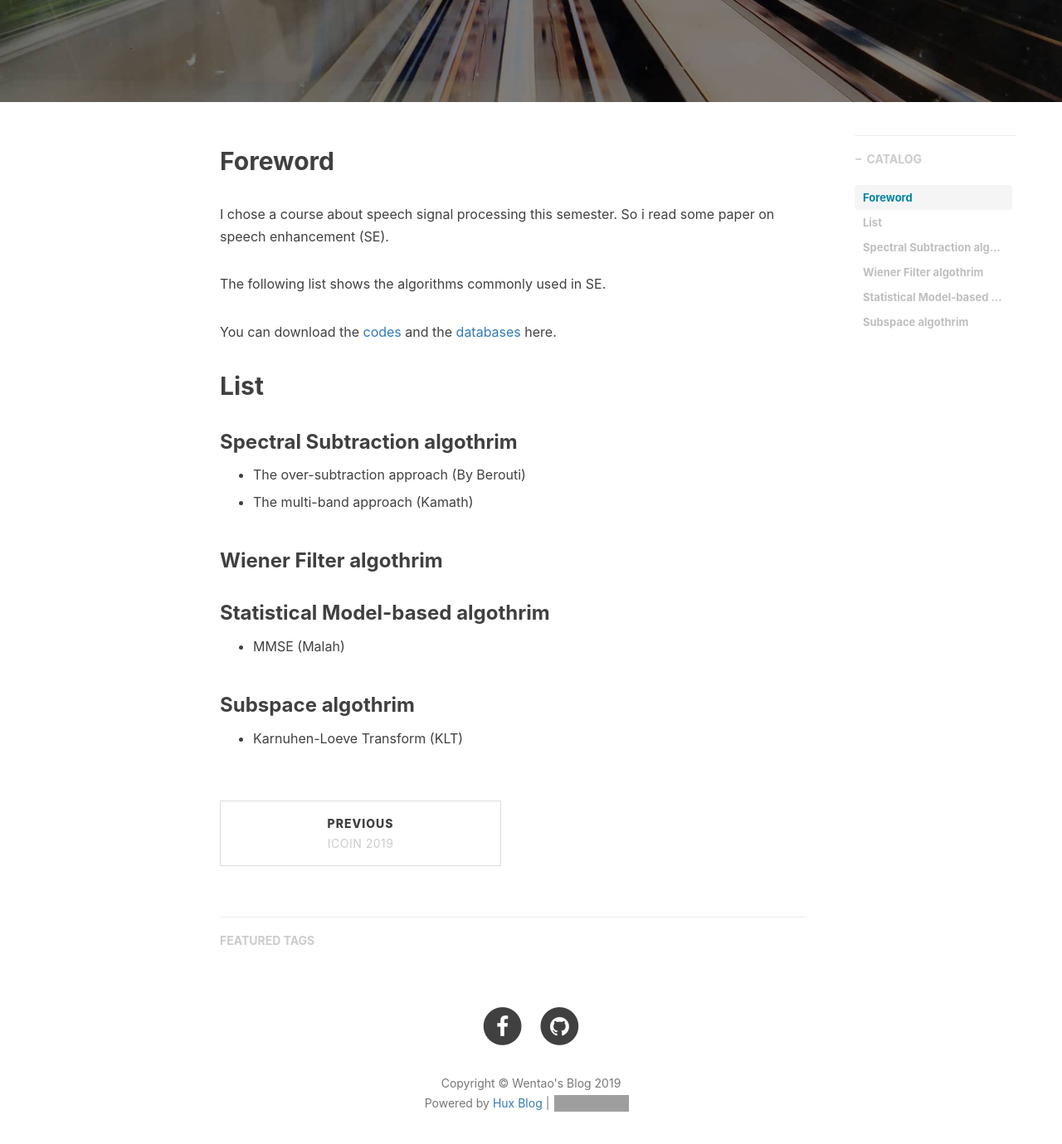
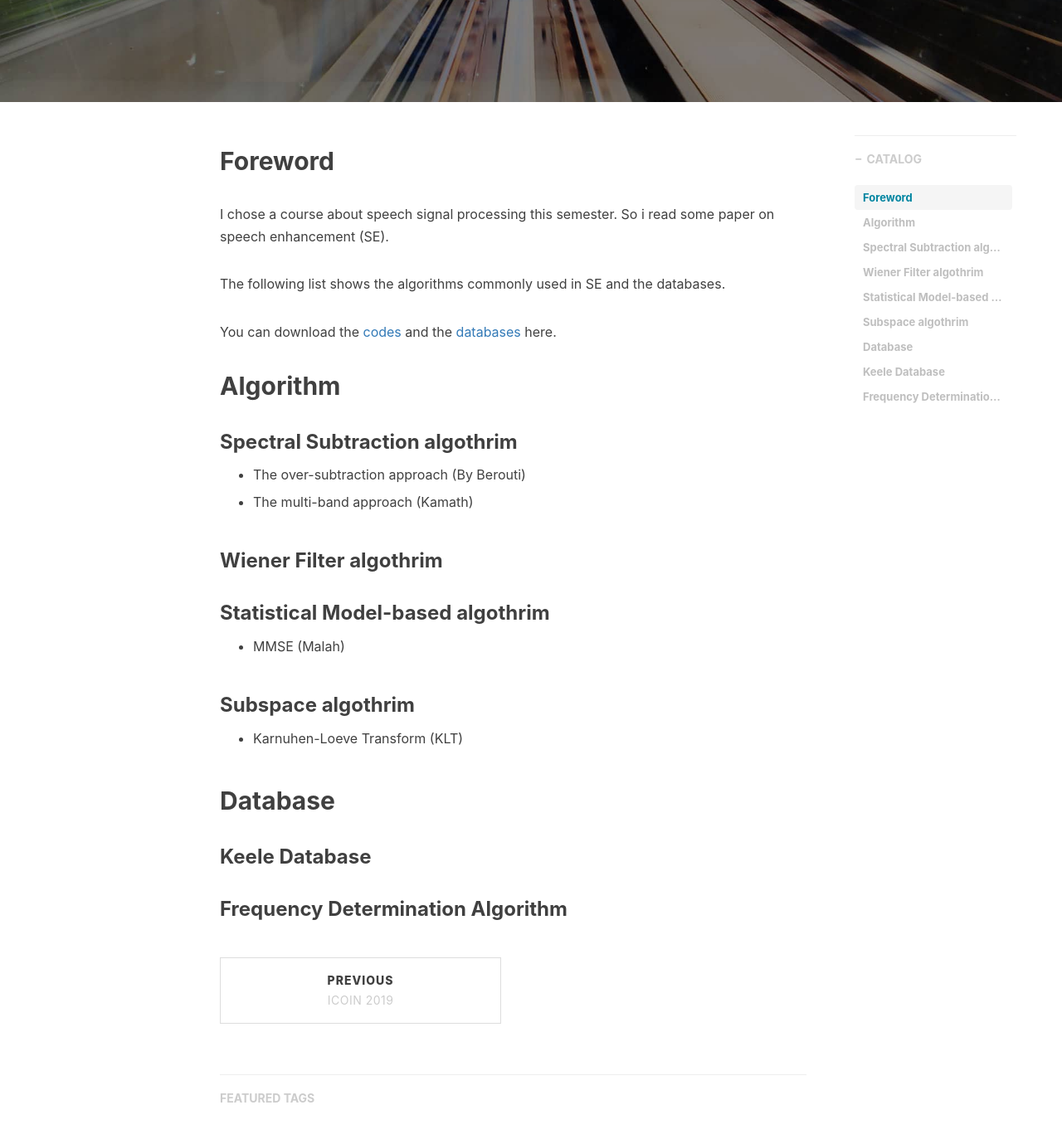
Before and after one commit to csxmt123/zhouwt612.github.io, a Jekyll site: the page built from _posts/2019-05-18-Speech enhancement algothrim.md, in a window 1280 px wide and 1400 px high, scrolled down 460 px. Shown: the top 1379 px of the window at 83% size. Built offline with Jekyll 4.4.1, drawn with Linux system fonts in a browser that asks for light colours; nearby versions of some CDN libraries; comment, search, counter and statistics services are not loaded; grey boxes are pictures that could not be loaded.

Commit message:
Update 2019-05-18-Speech enhancement algothrim.md

```diff
--- a/_posts/2019-05-18-Speech enhancement algothrim.md
+++ b/_posts/2019-05-18-Speech enhancement algothrim.md
@@ -14,11 +14,11 @@ tags:
 
 I chose a course about speech signal processing this semester. So i read some paper on speech enhancement (SE).
 
-The following list shows the algorithms commonly used in SE.
+The following list shows the algorithms commonly used in SE and the databases.
 
 You can download the [codes](https://github.com/zhouwt612/Speech-enhancement/tree/master/Algothrims) and the [databases](https://github.com/zhouwt612/Speech-enhancement/tree/master/Datasets) here.
 
-## List
+## Algorithm
 
 ### Spectral Subtraction algothrim
 
@@ -35,3 +35,9 @@ You can download the [codes](https://github.com/zhouwt612/Speech-enhancement/tre
 ### Subspace algothrim
 
 - Karnuhen-Loeve Transform (KLT)
+
+## Database
+
+### Keele Database
+
+### Frequency Determination Algorithm
```
